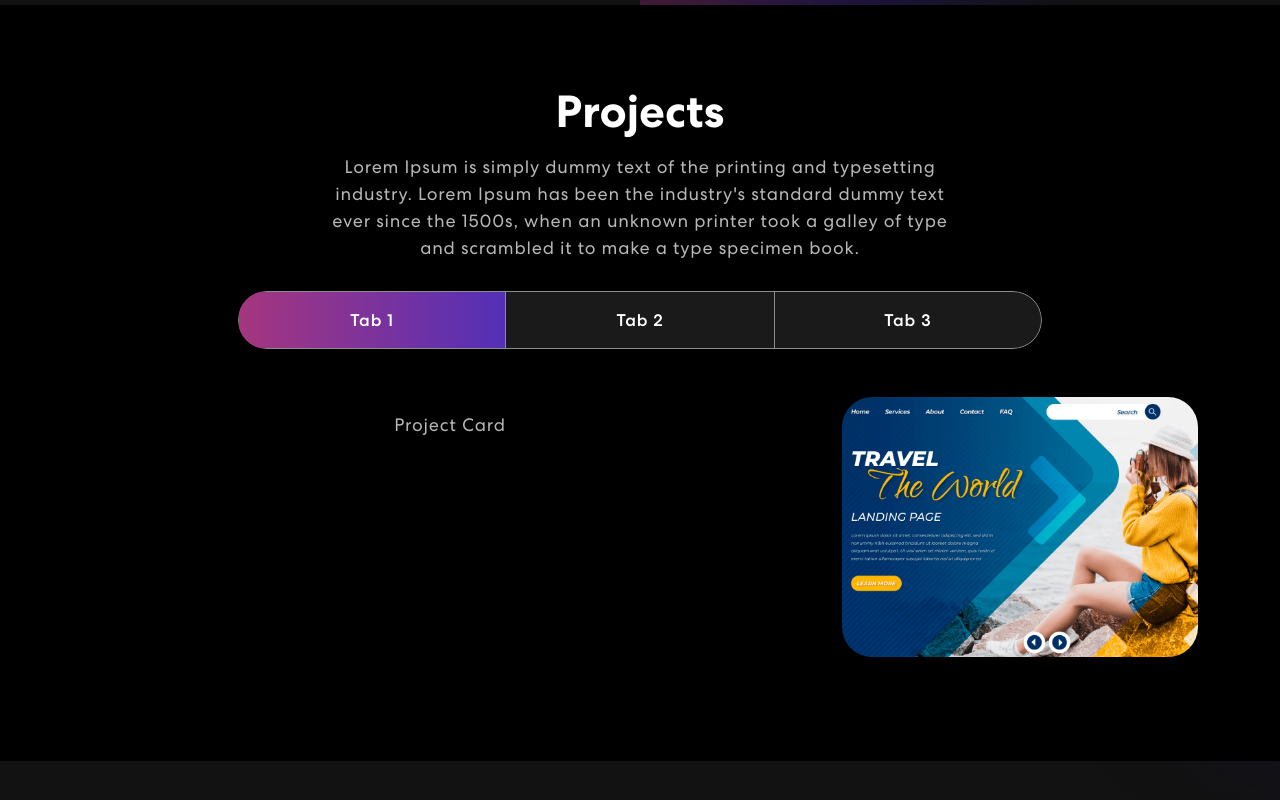
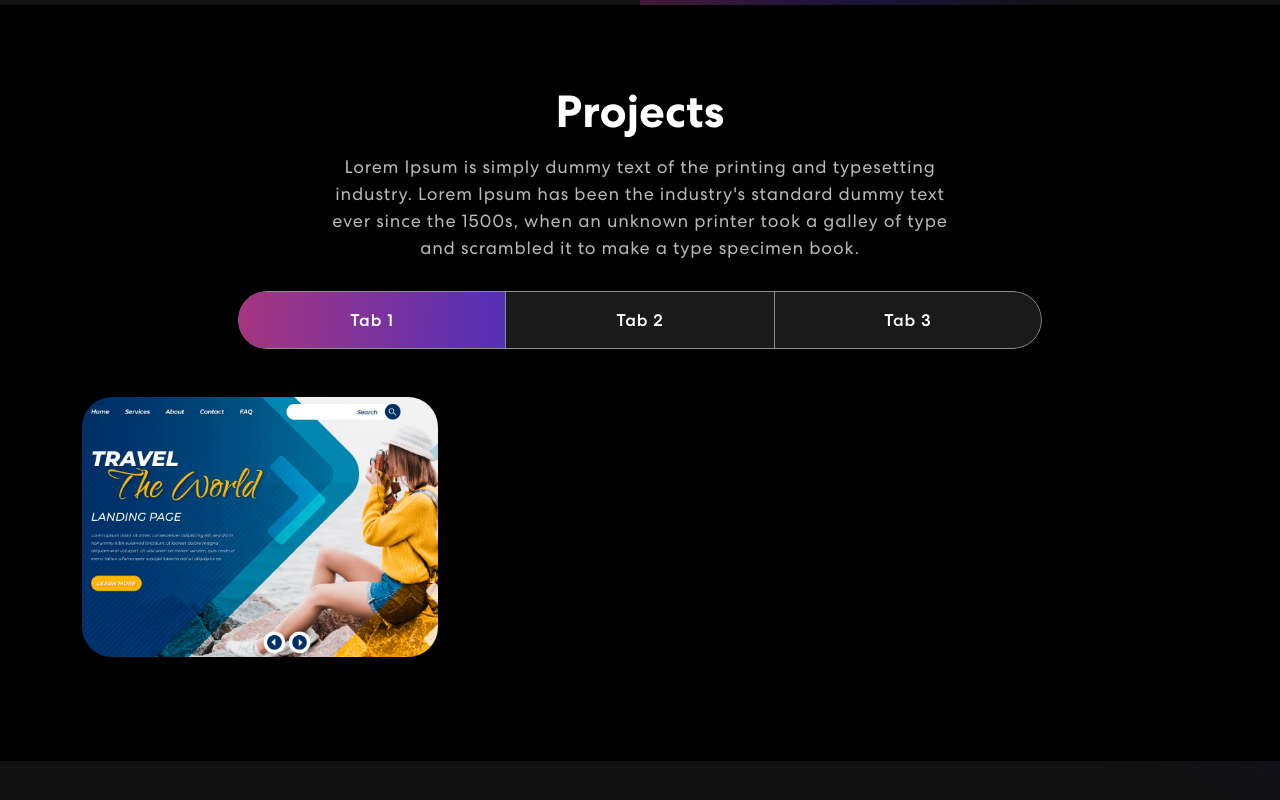
Before and after one commit to Patrikrizek/maiona-react-personal-portfolio, a React (Create React App) app: page / in a window 1280 px wide. Shown: the part 1190-1990 px from the top of the page. Built offline with nearby package versions, Linux system fonts and the light colour scheme.

Commit message:
Projects passing one project to ProjectCard component

```diff
--- a/src/components/ProjectCard.jsx
+++ b/src/components/ProjectCard.jsx
@@ -1,6 +1,16 @@
-const ProjectCard = () => {
+import { Col } from "react-bootstrap";
+
+const ProjectCard = ({ project }) => {
     return (
-        <p>Project Card</p>
+        <Col size={12} sm={6} md={4}>
+            <div className="proj-imgbx">
+                <img src={project.imgUrl} />
+                <div className="proj-txtx">
+                    <h4>{project.title}</h4>
+                    <span>{project.description}</span>
+                </div>
+            </div>
+        </Col>
     );
 }
 
--- a/src/components/Projects.jsx
+++ b/src/components/Projects.jsx
@@ -61,20 +61,7 @@ const Projects = () => {
                             <Tab.Content id="slideInUp">
                                 <Tab.Pane eventKey="first">
                                     <Row>
-
-                                        <ProjectCard />
-
-                                        <Col size={12} sm={6} md={4}>
-                                            <div className="proj-imgbx">
-                                                <img src={projects[0].imgUrl} />
-                                                <div className="proj-txtx">
-                                                    <h4>{projects[0].title}</h4>
-                                                    <span>{projects[0].description}</span>
-                                                </div>
-                                            </div>
-                                        </Col>
-
-
+                                        <ProjectCard project={projects[0]} />
                                     </Row>
                                 </Tab.Pane>
 
```
